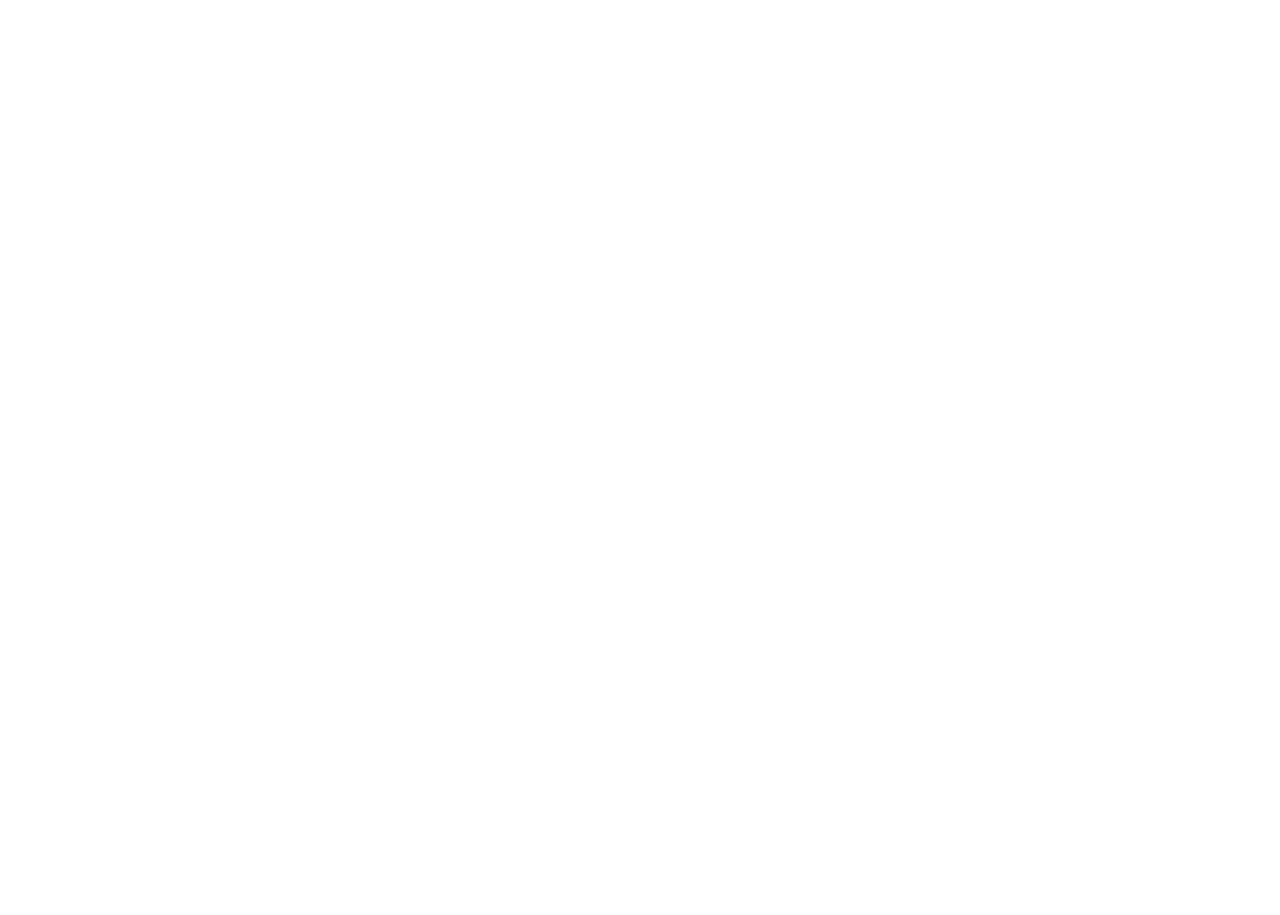
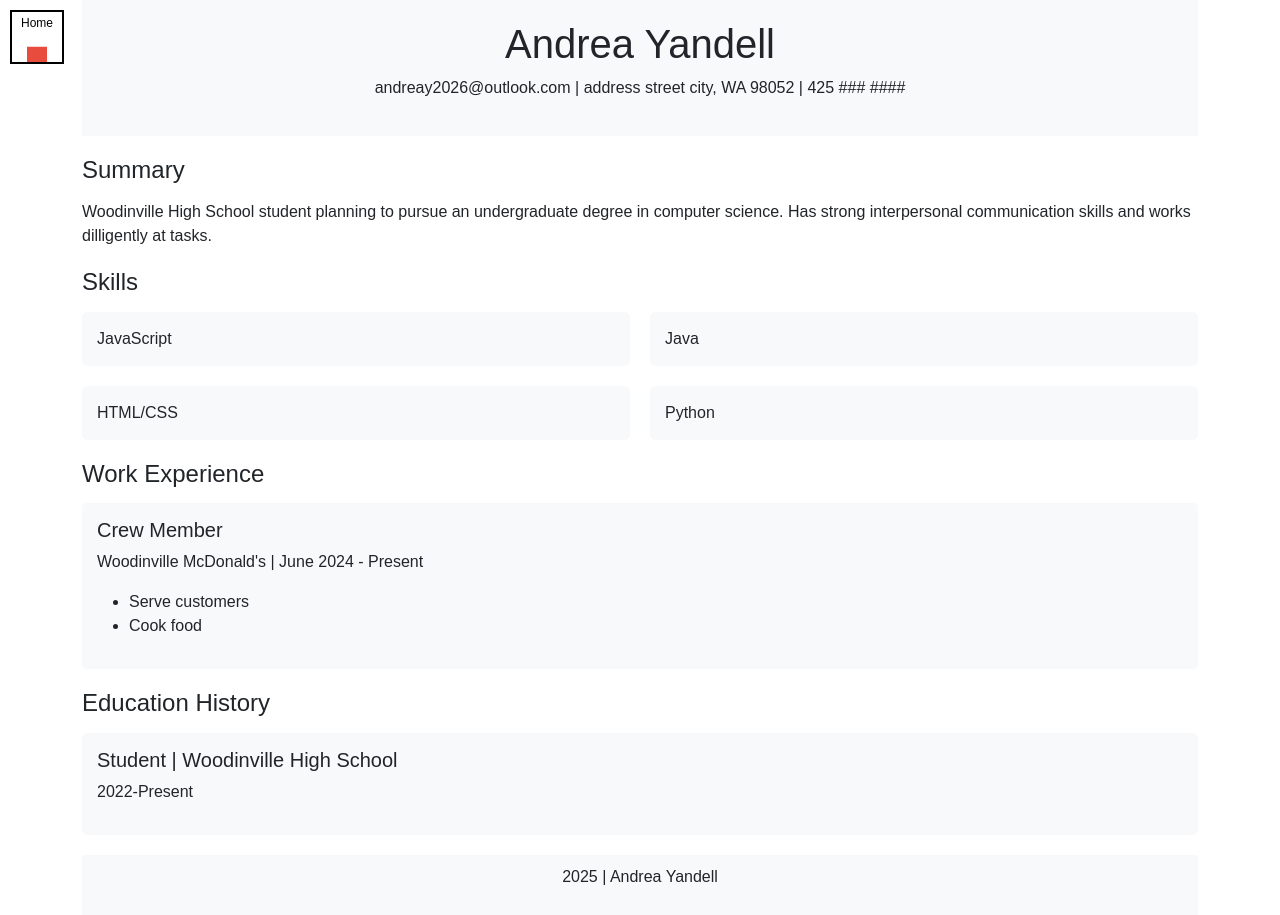
Before and after one commit to abug2026/StarResume, a plain HTML site: page resume.html in a window 1280 px wide. Before the commit the page ends 800 px from the top, so only its background shows below. Drawn offline with nearby package versions, Linux system fonts and the light colour scheme.

Commit message:
resume page
Created home button animation & resume structure.  need to do more with grids?

```diff
--- a/info.css
+++ b/info.css
@@ -0,0 +1,54 @@
+/* General body styling */
+body {
+    font-family: Arial, sans-serif;
+    margin: 0;
+    padding: 0;
+}
+
+.headers {
+    color: blueviolet;
+    display: flex;
+    justify-content: space-around;
+}
+
+.text {
+    text-align: center;
+}
+
+.resume-header {
+    background-color: #f8f9fa;
+    padding: 20px;
+    text-align: center;
+
+
+}
+
+
+.resume-section {
+    margin: 20px 0;
+}
+
+.resume-section h2 {
+    font-size: 1.5rem;
+    margin-bottom: 15px;
+}
+
+.resume-content {
+    display: flex;
+    flex-wrap: wrap;
+    gap: 20px;
+}
+
+.resume-content .section-item {
+    flex: 1 1 calc(50% - 20px);
+    background-color: #f8f9fa;
+    padding: 15px;
+    border-radius: 5px;
+}
+
+.resume-footer {
+    text-align: center;
+    padding: 10px;
+    background-color: #f8f9fa;
+    margin-top: 20px;
+}
--- /dev/null
+++ b/jumpyavatar.js
@@ -0,0 +1,61 @@
+// jumpyavatar.js
+
+// Create a canvas element and append it to the document
+const canvas = document.createElement('canvas');
+canvas.width = 50; // Set canvas width
+canvas.height = 50; // Set canvas height
+canvas.style.position = 'fixed'; // Change position to fixed
+canvas.style.top = '10px'; // Adjust top position
+canvas.style.left = '10px'; // Adjust left position
+canvas.style.cursor = 'pointer'; // Make it look clickable
+canvas.style.border = '2px solid black'; // Add a black border around the canvas
+
+document.body.appendChild(canvas);
+
+const ctx = canvas.getContext('2d');
+
+// Box properties
+let avatar = {
+    x: canvas.width / 2 - 10, // Center horizontally
+    y: canvas.height / 2 + 10, // Start vertically in the middle
+    width: 20,
+    height: 20,
+    amplitude: 15, // Amplitude of the sine wave
+    frequency: 0.05, // Frequency of the sine wave
+    color: '#e74c3c', // Red color
+    time: 0 // Time variable for the sine wave
+};
+
+// Animation function
+function animate() {
+     // Clear the canvas
+     ctx.clearRect(0, 0, canvas.width, canvas.height);
+
+     ctx.font = '12px Arial'; // Set font size and family
+     ctx.fillStyle = '#000'; // Set text color to black
+     ctx.textAlign = 'center'; // Center the text horizontally
+     ctx.fillText('Home', 25, 15); // Draw text above the box
+
+     // Calculate the new vertical position using a sine function
+     avatar.y = canvas.height / 2 + avatar.amplitude * Math.sin(avatar.time);
+
+     // Draw the box
+     ctx.fillStyle = avatar.color;
+     ctx.fillRect(avatar.x, avatar.y, avatar.width, avatar.height);
+
+     // Increment the time variable to progress the sine wave
+     avatar.time += avatar.frequency;
+
+
+     // Request the next frame
+     requestAnimationFrame(animate);
+
+}
+
+// Start the animation
+animate();
+
+// Add click event to navigate to the home page
+canvas.addEventListener('click', () => {
+    window.location.href = '/index.html'; // Redirect to the home page
+});
--- a/resume.html
+++ b/resume.html
@@ -0,0 +1,87 @@
+<!DOCTYPE html>
+<html lang="en">
+
+<head>
+    <meta charset="UTF-8">
+    <meta name="viewport" content="width=device-width, initial-scale=1.0">
+    <title>Resume</title>
+    <link href="https://cdn.jsdelivr.net/npm/bootstrap@5.3.0-alpha3/dist/css/bootstrap.min.css" rel="stylesheet">
+    <link rel="stylesheet" href="info.css">
+    <style>
+        /* Add styles for the home icon canvas */
+        #homeCanvas {
+            position: absolute;
+            top: 10px;
+            left: 10px;
+            cursor: pointer;
+            z-index: 1000;
+        }
+    </style>
+</head>
+
+<body>
+    <!-- Home Icon Canvas -->
+    <canvas id="homeCanvas" width="100" height="100"></canvas>
+
+    <div class="container">
+        <!-- Header Section -->
+        <div class="resume-header">
+            <h1>Andrea Yandell</h1>
+            <p>andreay2026@outlook.com | address street city, WA 98052 | 425 ### ####</p>
+        </div>
+
+        <!-- Summary Section -->
+        <div class="resume-section">
+            <h2>Summary</h2>
+            <p>Woodinville High School student planning to pursue an undergraduate degree in computer science.
+                 Has strong interpersonal communication skills and works dilligently at tasks.</p>
+        </div>
+
+        <!-- Skills Section -->
+        <div class="resume-section">
+            <h2>Skills</h2>
+            <div class="resume-content">
+                <div class="section-item">JavaScript</div>
+                <div class="section-item">Java</div>
+                <div class="section-item">HTML/CSS</div>
+                <div class="section-item">Python</div>
+            </div>
+        </div>
+
+        <!-- Experience Section -->
+        <div class="resume-section">
+            <h2>Work Experience</h2>
+            <div class="resume-content">
+                <div class="section-item">
+                    <h5>Crew Member</h5>
+                    <p>Woodinville McDonald's | June 2024 - Present</p>
+                    <ul>
+                        <li>Serve customers</li>
+                        <li>Cook food</li>
+                    </ul>
+                </div>
+
+            </div>
+        </div>
+
+        <!-- Education Section -->
+        <div class="resume-section">
+            <h2>Education History</h2>
+            <div class="resume-content">
+                <div class="section-item">
+                    <h5>Student | Woodinville High School</h5>
+                    <p>2022-Present</p>
+                </div>
+            </div>
+        </div>
+
+        <!-- Footer Section -->
+        <div class="resume-footer">
+            <p>2025 | Andrea Yandell</p>
+        </div>
+    </div>
+
+    <script src="jumpyavatar.js"></script>
+</body>
+
+</html>
```
Also changed, not shown: testing.html (+10 -1 lines).
